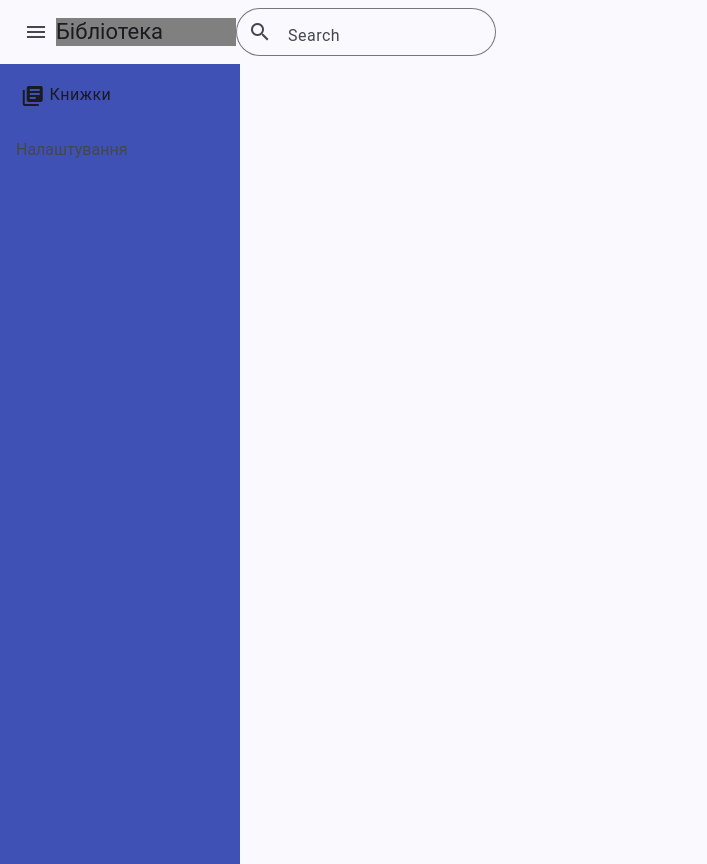
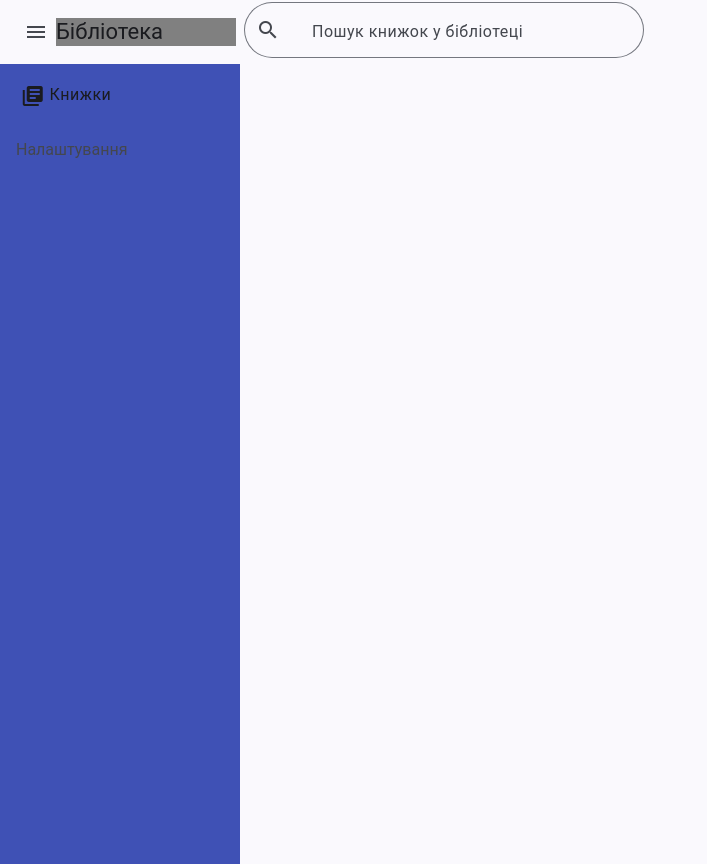
Before and after one commit to OleksandrJTS/Library, an Angular app: page / in a window 1280 px wide. Shown: the whole page, without its empty margins (0-707 px from the left). Built offline with nearby package versions, Linux system fonts and the light colour scheme.

Commit message:
16.11.2024

```diff
--- a/src/app/components/top-bar/top-bar.component.html
+++ b/src/app/components/top-bar/top-bar.component.html
@@ -1,14 +1,19 @@
 <mat-toolbar class="TopToolBar">
+
   <button mat-icon-button
     aria-label="Menu icon"
     (click)="leftMenuService.toggle()"
     [matTooltip]="'Головне меню'">
       <mat-icon>menu</mat-icon>
   </button>
+
   <div class="MainBrand">Бібліотека</div>
 
-  <mat-form-field appearance="outline" style="height: 3em">
-    <input matInput placeholder="Search"/>
+  <mat-form-field appearance="outline" class="SearchInputField"
+                  style="--mdc-outlined-text-field-container-shape: 28px">
+    <mat-label>Пошук книжок у бібліотеці</mat-label>
+    <input matInput placeholder="">
     <mat-icon matPrefix>search</mat-icon>
   </mat-form-field>
+
 </mat-toolbar>
--- a/src/app/components/top-bar/top-bar.component.scss
+++ b/src/app/components/top-bar/top-bar.component.scss
@@ -1,15 +1,15 @@
-:host ::ng-deep .mdc-text-field--outlined {
-  --mdc-outlined-text-field-container-shape: 28px;
-  min-height: 3em;
-}
-:host ::ng-deep .mat-mdc-form-field-flex {
-  min-height: 3em;
-  height:3em;
-}
-:host ::ng-deep .mat-mdc-form-field-infix {
-  min-height: 3em;
-  height:3em;
-}
+//:host ::ng-deep .mdc-text-field--outlined {
+//  --mdc-outlined-text-field-container-shape: 28px;
+//  min-height: 3em;
+//}
+//:host ::ng-deep .mat-mdc-form-field-flex {
+//  min-height: 3em;
+//  height:3em;
+//}
+//:host ::ng-deep .mat-mdc-form-field-infix {
+//  min-height: 3em;
+//  height:3em;
+//}
 
 .TopToolBar {
   display: flex;
@@ -23,8 +23,12 @@
 }
 
 .SearchInputField {
-  height: 26px;
-  padding-left: 10px;
-  padding-right: 10px;
-  width: 400px;
+  height: 60px;
+  padding: 0.5em;
+  width: 25em;
+  border-radius: 0.5em;
 }
+
+.mdc-text-field--outlined {
+  --mdc-outlined-text-field-container-shape: 28px !important;
+}
--- a/src/app/components/top-bar/top-bar.component.ts
+++ b/src/app/components/top-bar/top-bar.component.ts
@@ -7,12 +7,17 @@ import {LeftMenuService} from "../../services/left-menu.service";
 import {NgClass} from "@angular/common";
 import {MatFormField, MatPrefix, MatSuffix} from "@angular/material/form-field";
 import {MatInput} from "@angular/material/input";
+import {FormsModule} from "@angular/forms";
+import { MatFormFieldModule } from '@angular/material/form-field';
+import { MatInputModule } from '@angular/material/input';
+
 
 @Component({
   selector: 'app-top-bar',
   standalone: true,
   imports: [
     MatToolbar, MatIconButton, MatIcon, MatTooltip, NgClass, MatFormField, MatInput, MatSuffix, MatPrefix,
+    FormsModule, MatFormFieldModule, MatInputModule
   ],
   templateUrl: './top-bar.component.html',
   styleUrl: './top-bar.component.scss'
```
